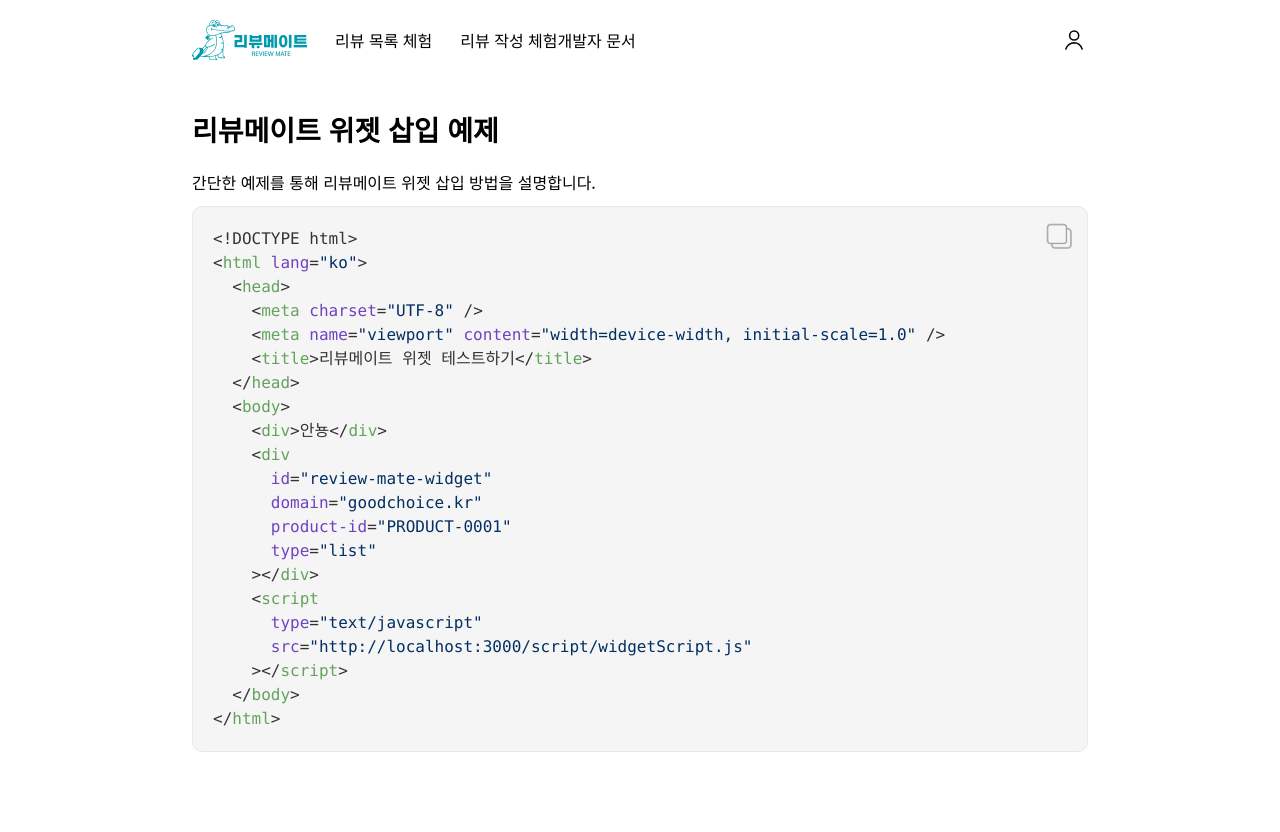
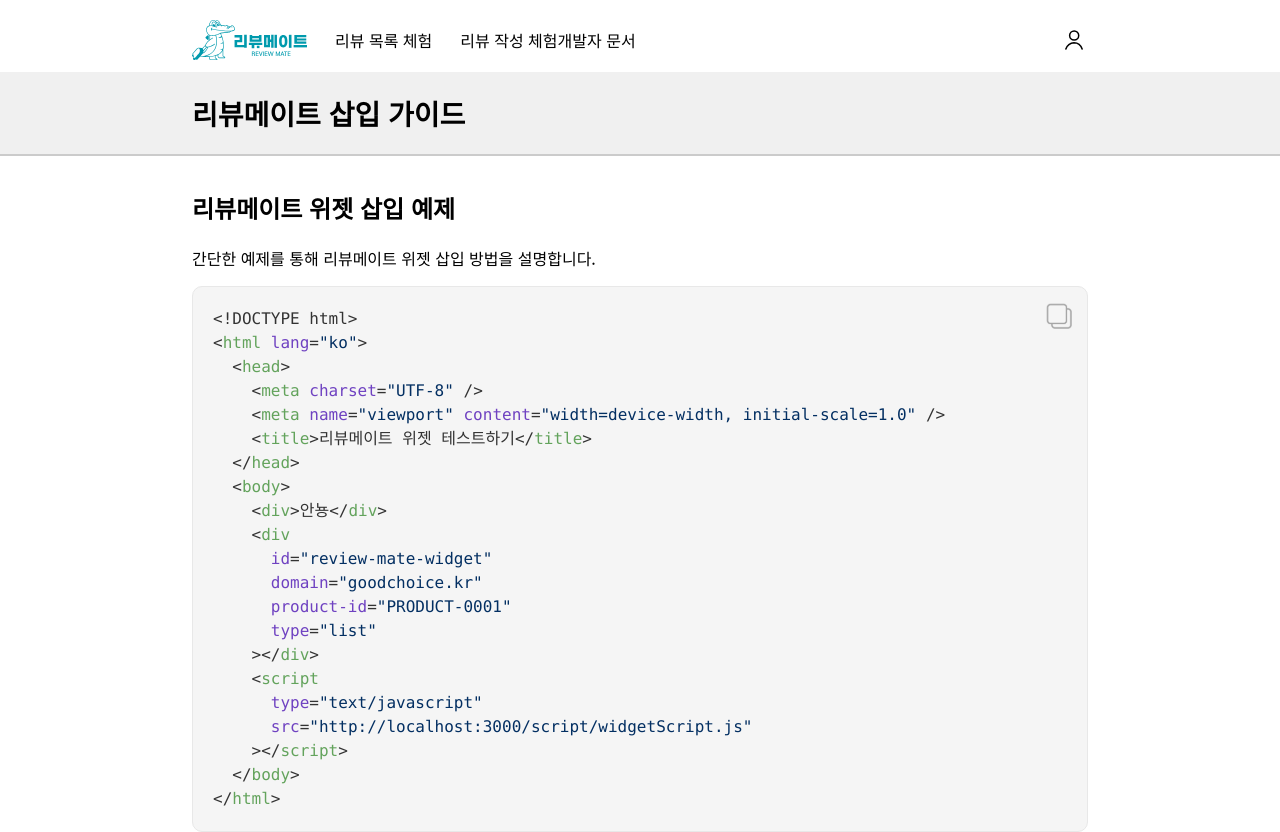
Before and after one commit to Review-Mate/Review-Mate-Demo, a Next.js app: page /guide/startGuide in a window 1280 px wide. Built offline with nearby package versions, Linux system fonts and the light colour scheme.

Commit message:
design: 개발자문서 대제목 추가

```diff
--- a/pages/guide/startGuide.tsx
+++ b/pages/guide/startGuide.tsx
@@ -1,4 +1,3 @@
-import Image from 'next/image';
 import React, { useState } from 'react';
 import SyntaxHighlighter from 'react-syntax-highlighter';
 import { githubGist } from 'react-syntax-highlighter/dist/cjs/styles/hljs';
@@ -8,10 +7,15 @@ import { codeStartExample } from '@/data/detail/guideCodeData';
 export default function Insert() {
   return (
     <>
-      <h1 className='text-heading font-bold mb-5'>리뷰메이트 위젯 삽입 예제</h1>
-      <h2 className='text-body2 mb-3'>
-      간단한 예제를 통해 리뷰메이트 위젯 삽입 방법을 설명합니다.
+      <div className='absolute left-0 w-full text-heading font-bold bg-gray06 -mt-9 py-5 border-b-2 border-b-gray04'>
+        <h1 className='px-[5%] xl:px-[15%]'>리뷰메이트 삽입 가이드</h1>
+      </div>
+      <h2 className='text-title font-bold mt-[130px] mb-5'>
+        리뷰메이트 위젯 삽입 예제
       </h2>
+      <h3 className='text-body2 mb-4'>
+        간단한 예제를 통해 리뷰메이트 위젯 삽입 방법을 설명합니다.
+      </h3>
       <div className='relative'>
         <CodeHighlight code={codeStartExample} />
         <CopyButton code={codeStartExample} />
```
